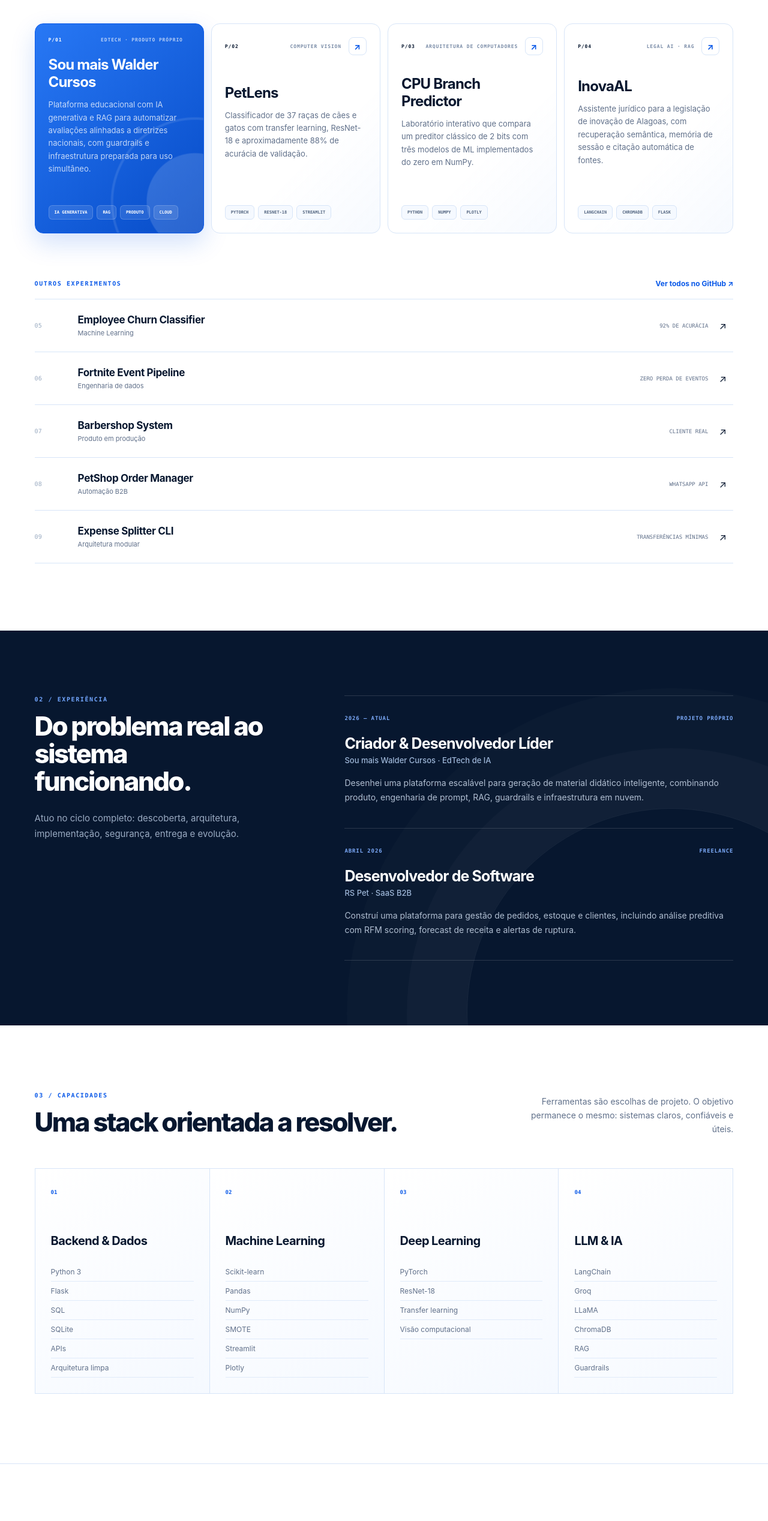
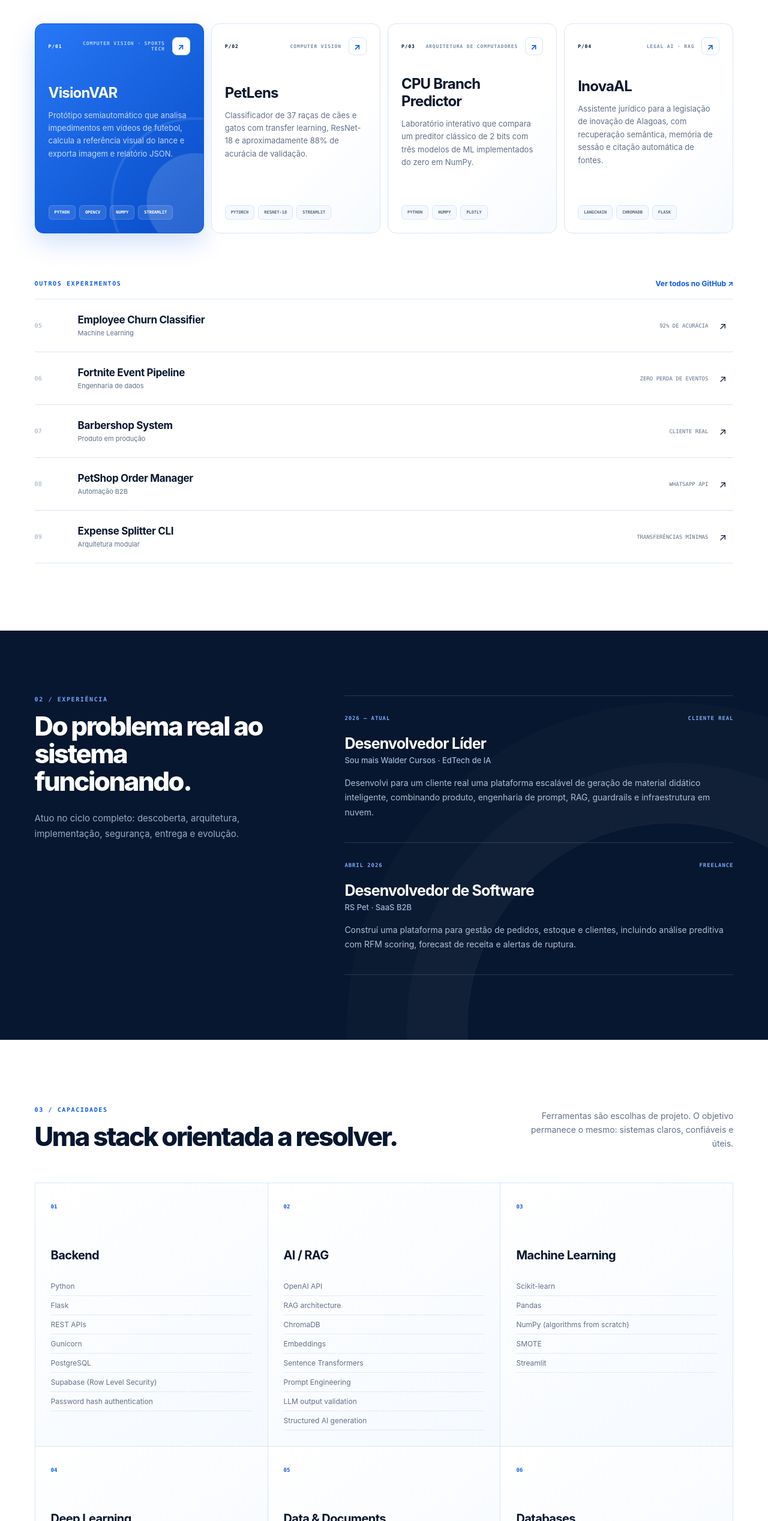
Before and after one commit to ghcalado/ghcalado.github.io, a Next.js app: page / in a window 1280 px wide. Shown: the part 1011-3546 px from the top of the page at 60% size. Built offline with nearby package versions, Linux system fonts and the light colour scheme.

Commit message:
Adiciona VisionVAR e atualiza stack

```diff
--- a/app/globals.css
+++ b/app/globals.css
@@ -557,8 +557,8 @@ summary {
 
 .stack { padding-top: 110px; padding-bottom: 116px; }
 .compact-heading { margin-bottom: 54px; }
-.skill-grid { display: grid; grid-template-columns: repeat(4, 1fr); border-top: 1px solid var(--line); border-left: 1px solid var(--line); }
-.skill-grid article { min-height: 330px; padding: 26px; border-right: 1px solid var(--line); border-bottom: 1px solid var(--line); background: linear-gradient(145deg, white, var(--mist)); }
+.skill-grid { display: grid; grid-template-columns: repeat(3, 1fr); border-top: 1px solid var(--line); border-left: 1px solid var(--line); }
+.skill-grid article { min-height: 300px; padding: 26px; border-right: 1px solid var(--line); border-bottom: 1px solid var(--line); background: linear-gradient(145deg, white, var(--mist)); }
 .skill-grid article > span { color: var(--blue); font-family: var(--mono); font-size: 9px; font-weight: 700; }
 .skill-grid h3 { margin: 62px 0 24px; font-size: 20px; letter-spacing: -0.03em; }
 .skill-grid ul { margin: 0; padding: 0; list-style: none; }
@@ -606,7 +606,6 @@ footer p:last-child { justify-self: end; }
   .system-visual { padding-right: 36px; }
   .featured-grid { grid-template-columns: repeat(2, 1fr); }
   .project-card { min-height: 320px; }
-  .skill-grid { grid-template-columns: repeat(2, 1fr); }
 }
 
 @media (max-width: 920px) {
@@ -625,6 +624,7 @@ footer p:last-child { justify-self: end; }
   .section-heading > p { justify-self: start; text-align: left; }
   .experience-layout, .about { grid-template-columns: 1fr; gap: 70px; }
   .credential-grid { grid-template-columns: 1fr; }
+  .skill-grid { grid-template-columns: repeat(2, 1fr); }
   .credential-grid article { min-height: 120px; }
   footer { grid-template-columns: 1fr 1fr; gap: 22px; }
   footer p:nth-child(2) { display: none; }
--- a/app/page.tsx
+++ b/app/page.tsx
@@ -1,11 +1,12 @@
 const featuredProjects = [
   {
     number: "P/01",
-    eyebrow: "EdTech · Produto próprio",
-    title: "Sou mais Walder Cursos",
+    eyebrow: "Computer vision · Sports tech",
+    title: "VisionVAR",
     description:
-      "Plataforma educacional com IA generativa e RAG para automatizar avaliações alinhadas a diretrizes nacionais, com guardrails e infraestrutura preparada para uso simultâneo.",
-    tags: ["IA generativa", "RAG", "Produto", "Cloud"],
+      "Protótipo semiautomático que analisa impedimentos em vídeos de futebol, calcula a referência visual do lance e exporta imagem e relatório JSON.",
+    tags: ["Python", "OpenCV", "NumPy", "Streamlit"],
+    href: "https://github.com/ghcalado/visionVAR_v1",
     accent: true,
   },
   {
@@ -72,20 +73,40 @@ const additionalProjects = [
 
 const skillGroups = [
   {
-    title: "Backend & Dados",
-    skills: ["Python 3", "Flask", "SQL", "SQLite", "APIs", "Arquitetura limpa"],
+    title: "Backend",
+    skills: ["Python", "Flask", "REST APIs", "Gunicorn", "PostgreSQL", "Supabase (Row Level Security)", "Password hash authentication"],
+  },
+  {
+    title: "AI / RAG",
+    skills: ["OpenAI API", "RAG architecture", "ChromaDB", "Embeddings", "Sentence Transformers", "Prompt Engineering", "LLM output validation", "Structured AI generation"],
   },
   {
     title: "Machine Learning",
-    skills: ["Scikit-learn", "Pandas", "NumPy", "SMOTE", "Streamlit", "Plotly"],
+    skills: ["Scikit-learn", "Pandas", "NumPy (algorithms from scratch)", "SMOTE", "Streamlit"],
   },
   {
     title: "Deep Learning",
-    skills: ["PyTorch", "ResNet-18", "Transfer learning", "Visão computacional"],
+    skills: ["PyTorch", "ResNet-18", "Transfer Learning", "Computer Vision"],
   },
   {
-    title: "LLM & IA",
-    skills: ["LangChain", "Groq", "LLaMA", "ChromaDB", "RAG", "Guardrails"],
+    title: "Data & Documents",
+    skills: ["PyMuPDF / pymupdf4llm", "python-docx", "ReportLab", "PDF / HTML generation", "Data Engineering"],
+  },
+  {
+    title: "Databases",
+    skills: ["SQLite3", "PostgreSQL", "Relational Modeling", "SQL Transactions", "Vector Databases"],
+  },
+  {
+    title: "Tools & Deployment",
+    skills: ["Git", "GitHub", "Render", "Railway", "Environment Variables (dotenv)"],
+  },
+  {
+    title: "Integrations",
+    skills: ["WhatsApp API", "AI / LLM APIs"],
+  },
+  {
+    title: "Best Practices",
+    skills: ["Clean Architecture", "DRY Principle", "Modular Design"],
   },
 ];
 
@@ -210,7 +231,7 @@ export default function Home() {
             );
 
             return project.href ? (
-              <a className="project-card" href={project.href} target="_blank" rel="noreferrer" key={project.title}>
+              <a className={`project-card ${project.accent ? "project-card-accent" : ""}`} href={project.href} target="_blank" rel="noreferrer" key={project.title}>
                 {content}
               </a>
             ) : (
@@ -248,10 +269,10 @@ export default function Home() {
           </div>
           <div className="timeline">
             <article>
-              <div className="timeline-meta"><span>2026 — atual</span><span>Projeto próprio</span></div>
-              <h3>Criador & Desenvolvedor Líder</h3>
+              <div className="timeline-meta"><span>2026 — atual</span><span>Cliente real</span></div>
+              <h3>Desenvolvedor Líder</h3>
               <h4>Sou mais Walder Cursos · EdTech de IA</h4>
-              <p>Desenhei uma plataforma escalável para geração de material didático inteligente, combinando produto, engenharia de prompt, RAG, guardrails e infraestrutura em nuvem.</p>
+              <p>Desenvolvi para um cliente real uma plataforma escalável de geração de material didático inteligente, combinando produto, engenharia de prompt, RAG, guardrails e infraestrutura em nuvem.</p>
             </article>
             <article>
               <div className="timeline-meta"><span>Abril 2026</span><span>Freelance</span></div>
```
